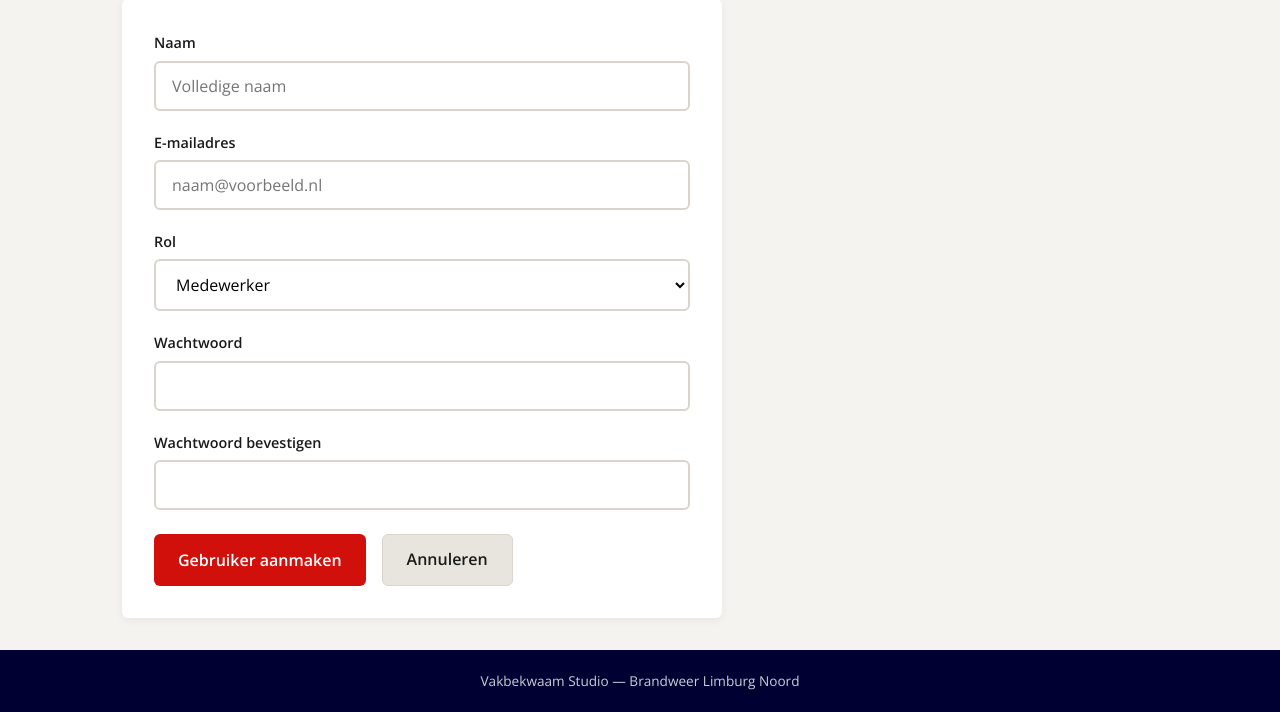
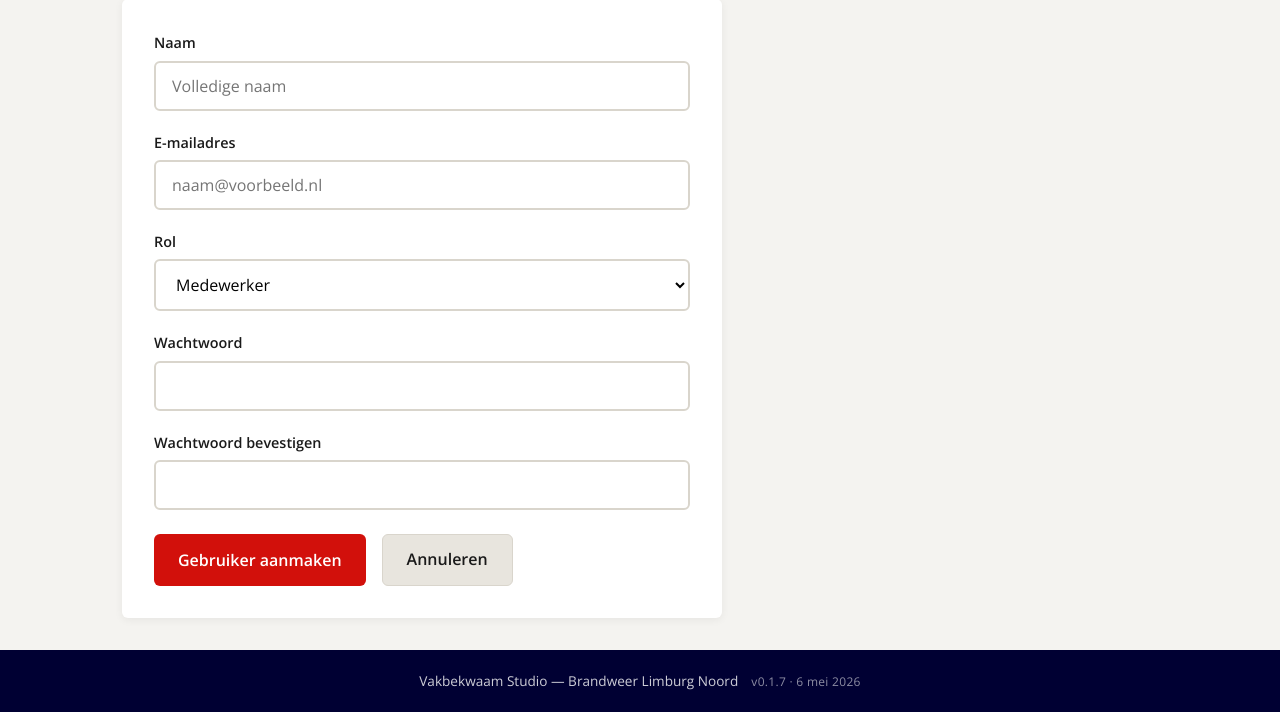
Before and after one commit to RVHW97/Vakbekwaam-Studio, a Flask app: page /auth/gebruikers/nieuw in a window 1280 px wide. Shown: the part 175-887 px from the top of the page. Run offline with Flask 3, Linux system fonts and the light colour scheme; a user stored in the database is signed in; some libraries are stand-ins or nearby versions; some web fonts are replaced.

Commit message:
v0.1.7 — versie zichtbaar in footer + workflow-regel 'alleen pushen op verzoek'
Footer:
- App-versie en datum staan vanaf nu rechtsonder in de footer van elke
  pagina (bijv. 'v0.1.7 - 6 mei 2026'), zodat je in een oogopslag ziet
  welke versie er op de VPS draait.
- Geinjecteerd via Flask context_processor uit __version__ en
  __version_date__ constanten in app/__init__.py.

Workflow-regel:
- Pushen naar GitHub alleen op expliciete vraag van Rebecca.
- Lokaal committen + taggen mag direct.
- Claude herinnert aan klaarstaande commits/tags wanneer relevant.

Versie-bumping syncroniseert voortaan drie plaatsen:
1. __version__ in app/__init__.py
2. annotated git tag
3. changelog.md

Beide regels nu in CLAUDE.md voor toekomstige sessies.

```diff
--- a/app/__init__.py
+++ b/app/__init__.py
@@ -3,6 +3,11 @@ from flask_sqlalchemy import SQLAlchemy
 from flask_login import LoginManager
 from flask_wtf.csrf import CSRFProtect
 from config import Config
+
+# Versie van de applicatie — toont in de footer van elke pagina.
+# Bumpen volgens semver: patch bij bugfix, minor bij afgeronde fase.
+__version__ = '0.1.7'
+__version_date__ = '6 mei 2026'
 
 db = SQLAlchemy()
 login_manager = LoginManager()
@@ -16,6 +21,10 @@ def create_app():
     db.init_app(app)
     login_manager.init_app(app)
     csrf.init_app(app)
+
+    @app.context_processor
+    def inject_versie():
+        return {'app_versie': __version__, 'app_versie_datum': __version_date__}
 
     login_manager.login_view = 'auth.login'
     login_manager.login_message = 'Je moet eerst inloggen.'
--- a/app/static/css/style.css
+++ b/app/static/css/style.css
@@ -1154,6 +1154,13 @@ body {
     background-color: var(--kleur-blauw);
     margin-top: auto;
 }
+.footer-versie {
+    display: inline-block;
+    margin-left: 0.6rem;
+    color: rgba(255, 255, 255, 0.55);
+    font-size: 0.75rem;
+    letter-spacing: 0.3px;
+}
 
 /* === FASE 4: STATUS, ACTIES, FILTER, GESCHIEDENIS === */
 .badge-status {
--- a/app/templates/base.html
+++ b/app/templates/base.html
@@ -62,7 +62,9 @@
     </main>
 
     <footer class="footer">
-        <p>Vakbekwaam Studio &mdash; Brandweer Limburg Noord</p>
+        <p>Vakbekwaam Studio &mdash; Brandweer Limburg Noord
+            <span class="footer-versie">v{{ app_versie }} &middot; {{ app_versie_datum }}</span>
+        </p>
     </footer>
 </body>
 </html>
```
